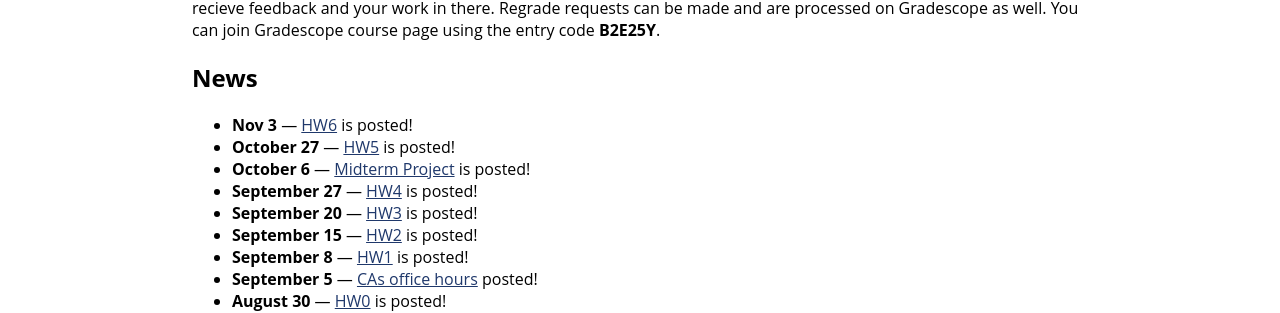
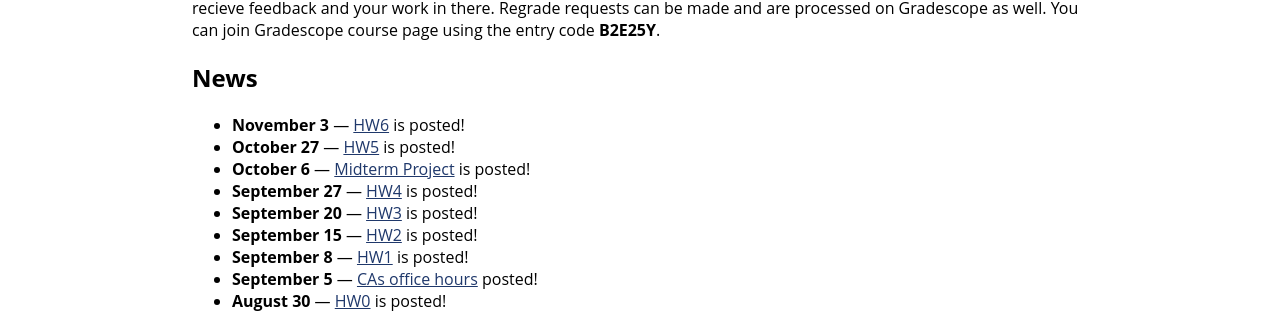
Before and after one commit to jhu-ip/cs220-f23, a Jekyll site: the page built from index.md, in a window 1280 px wide. Shown: the part 701-1014 px from the top of the page. Built offline with Jekyll 4.4.1, drawn with Linux system fonts in a browser that asks for light colours.

```diff
--- a/index.md
+++ b/index.md
@@ -44,7 +44,7 @@ Gradescope and recieve feedback and your work in there. Regrade requests
 can be made and are processed on Gradescope as well. You can join Gradescope course page using the entry code **B2E25Y**.
 
 ## News
-* **Nov 3** — [HW6](https://www.gradescope.com/courses/584905/assignments/3630043/) is posted!
+* **November 3** — [HW6](https://www.gradescope.com/courses/584905/assignments/3630043/) is posted!
 * **October 27** — [HW5](assign/hw5) is posted!
 * **October 6** — [Midterm Project](assign/midterm) is posted!
 * **September 27** — [HW4](https://www.gradescope.com/courses/584905/assignments/3414944/) is posted!
```
